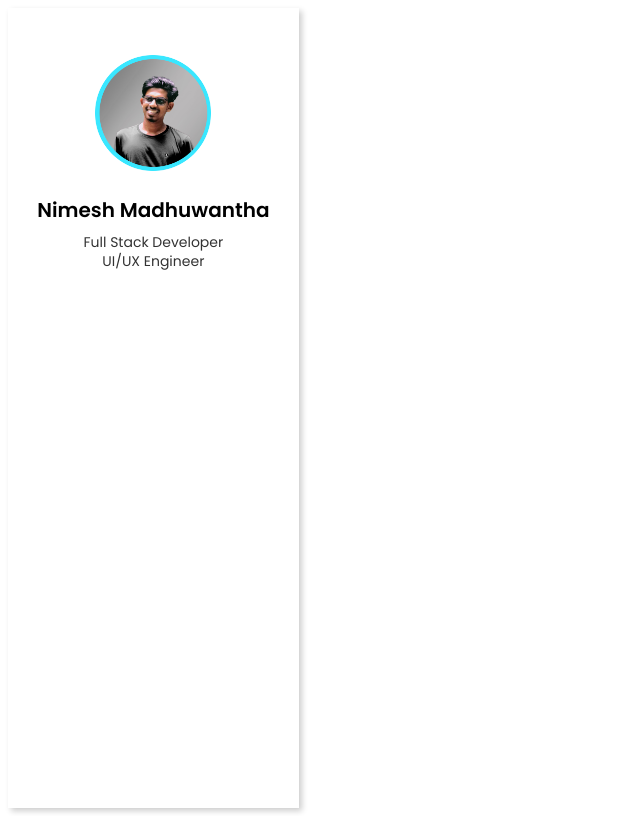
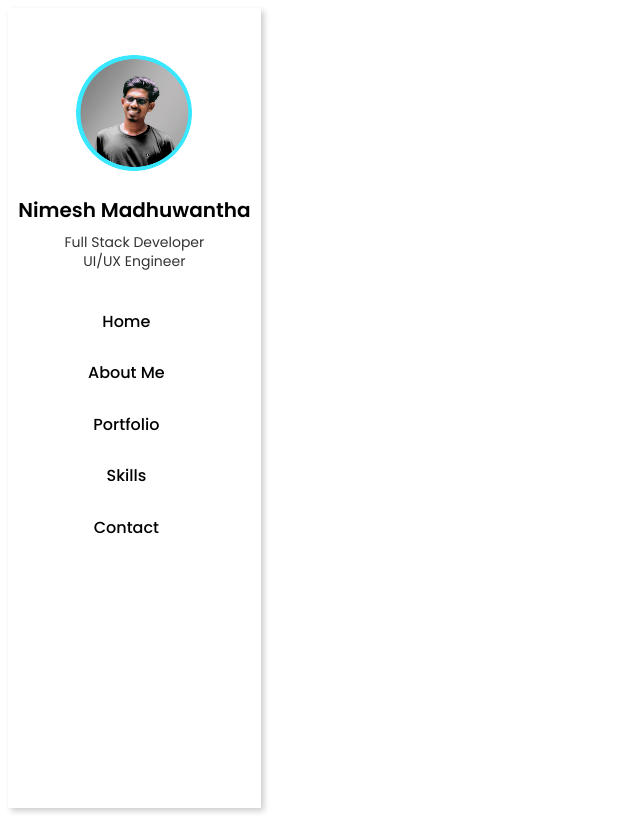
Before and after one commit to NimeshMadhuwantha/My-Portfolio, a React (Vite) app in the folder My-Portfolio/: page / in a window 1280 px wide. Shown: the whole page, without its empty margins (0-640 px from the left). Built offline with nearby package versions, Linux system fonts and the light colour scheme.

Commit message:
install tailwind css and add sidebar list items

```diff
--- a/My-Portfolio/package.json
+++ b/My-Portfolio/package.json
@@ -24,6 +24,7 @@
     "eslint-plugin-react-hooks": "^5.1.0-rc.0",
     "eslint-plugin-react-refresh": "^0.4.9",
     "globals": "^15.9.0",
+    "tailwindcss": "^3.4.9",
     "vite": "^5.4.0"
   }
 }
--- /dev/null
+++ b/My-Portfolio/src/App.css
@@ -0,0 +1,3 @@
+@tailwind base;
+@tailwind components;
+@tailwind utilities;
--- a/My-Portfolio/src/components/SideBar/SideBar.css
+++ b/My-Portfolio/src/components/SideBar/SideBar.css
@@ -4,7 +4,7 @@ body {
 }
 .sideBarContent{
     border: none;
-    width: 23%;
+    width: 20%;
     min-height: 800px;
     height: 100%;
     box-shadow: 3px 3px 6px rgba(0, 0, 0, 0.2);
@@ -12,13 +12,11 @@ body {
     flex-direction: column;
     align-items: center;
 
-
 }
 
 .SideBarMylogo{
     height: 130px;
     width: auto;
-
 }
 .SBmylogo{
 
@@ -37,7 +35,7 @@ body {
     display: flex;
     flex-direction: column;
     align-items: center;
-    margin: -30px;
+    margin-top: -30px;
 }
 .MyOccupation h5{
     font-size: 14px;
@@ -45,5 +43,18 @@ body {
     opacity: 0.8;
 }
 .Myoccupation2{
-    margin: -25px;
+    margin-top: -25px;
 }
+.SideBarListItems{
+    list-style-type: none;
+    display: flex;
+    flex-direction: column;
+    align-items: center;
+    margin-left: -21%;
+
+}
+.SideBarListItems h2{
+    font-size: 16px;
+    font-weight: 450;
+
+}
--- a/My-Portfolio/src/components/SideBar/SideBar.jsx
+++ b/My-Portfolio/src/components/SideBar/SideBar.jsx
@@ -16,6 +16,18 @@ export default function SideBar() {
            <h5 className='Myoccupation2'>UI/UX Engineer</h5>
           </div>
 
+          <div className='SideBarList'>
+
+              <nav className='SideBarListItems'>
+                <li><h2>Home</h2></li>
+                <li><h2>About Me</h2></li>
+                <li><h2>Portfolio</h2></li>
+                <li><h2>Skills</h2></li>
+                <li><h2>Contact</h2></li>
+              </nav>
+
+          </div>
+
       </div>
     </div>
   )
--- /dev/null
+++ b/My-Portfolio/src/index.css
@@ -0,0 +1,3 @@
+@tailwind base;
+@tailwind components;
+@tailwind utilities;
```
Also changed, not shown: My-Portfolio/tailwind.config.js (added, +8 -0 lines), 1 other file (tests, documents, lock files or other folders).
